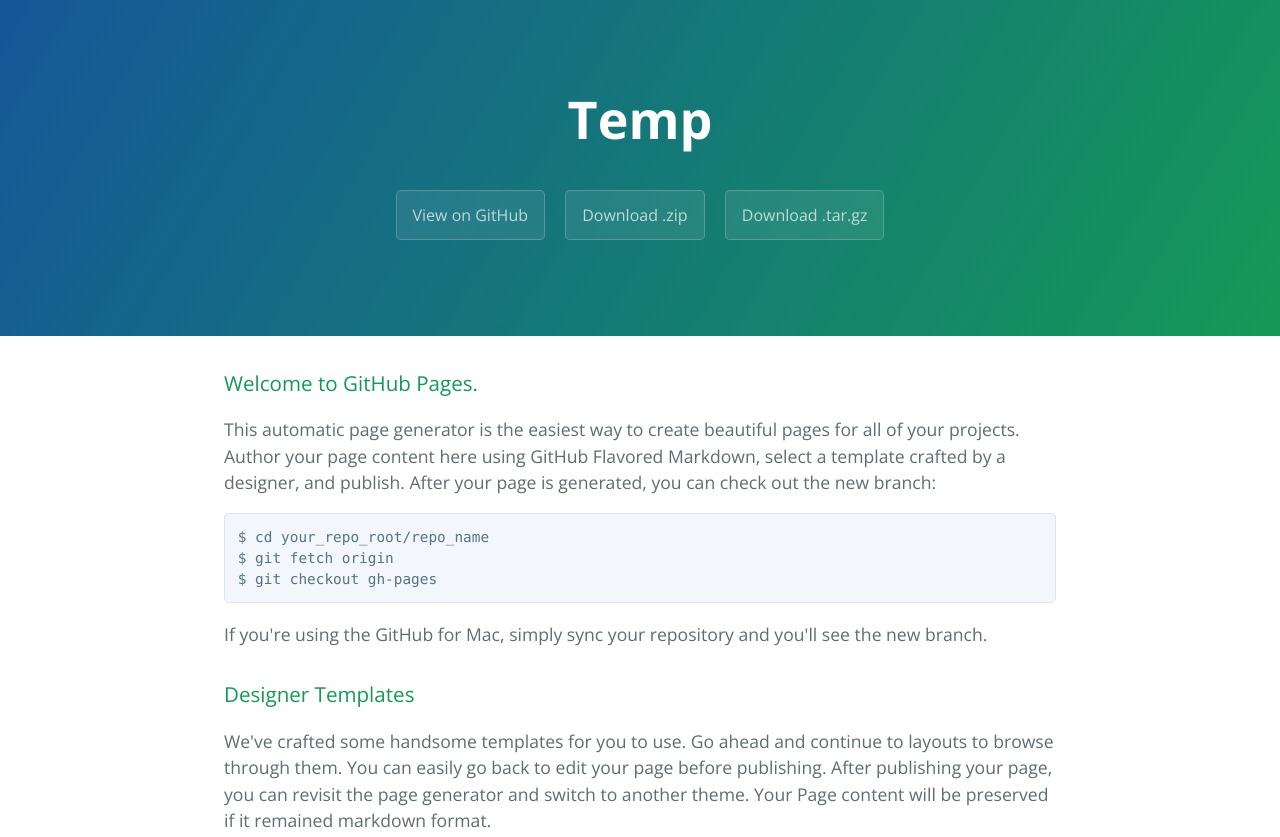
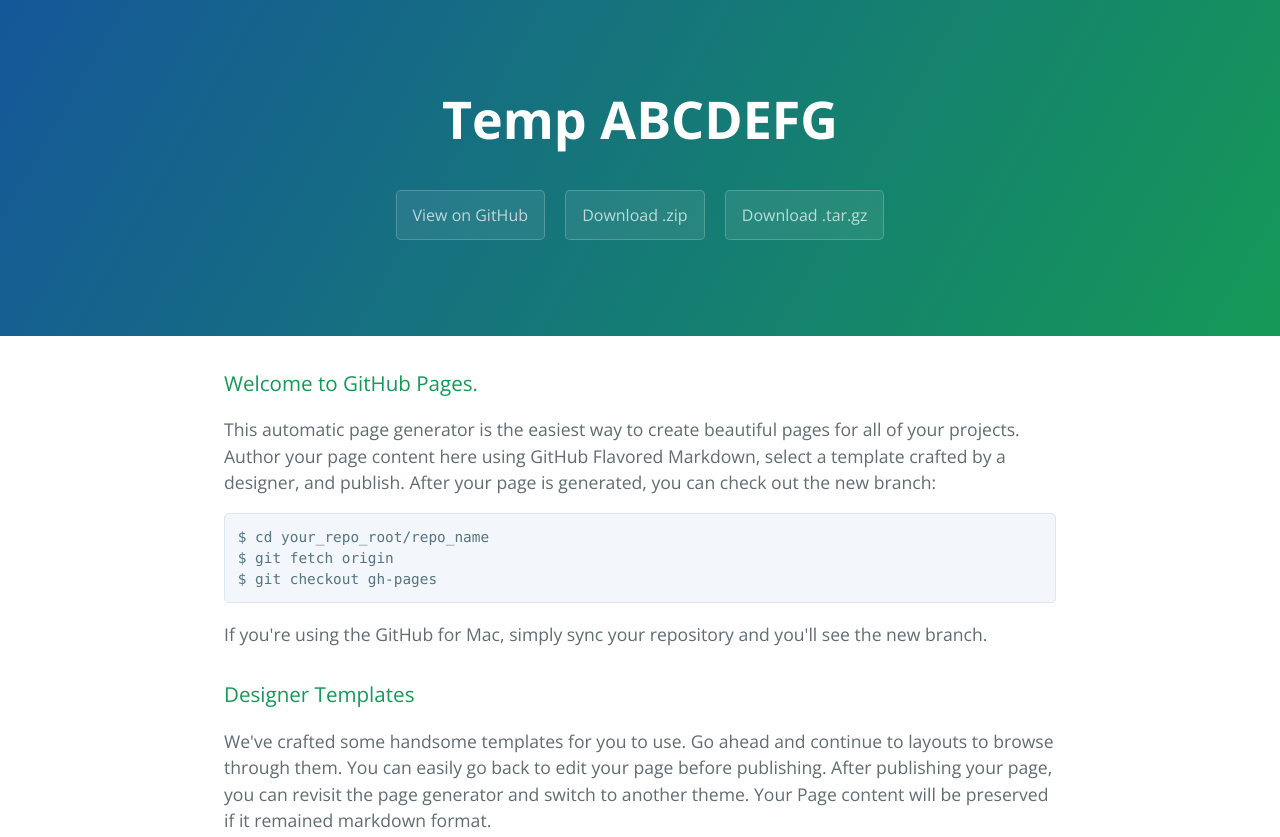
Before and after one commit to bugdevelopment/temp, a plain HTML site: page index.html in a window 1280 px wide. Shown: the top 837 px of the page. Drawn offline with nearby package versions, Linux system fonts and the light colour scheme.

Commit message:
Update index.html

```diff
--- a/index.html
+++ b/index.html
@@ -11,7 +11,7 @@
   </head>
   <body>
     <section class="page-header">
-      <h1 class="project-name">Temp</h1>
+      <h1 class="project-name">Temp ABCDEFG</h1>
       <h2 class="project-tagline"></h2>
       <a href="https://github.com/bugdevelopment/temp" class="btn">View on GitHub</a>
       <a href="https://github.com/bugdevelopment/temp/zipball/master" class="btn">Download .zip</a>
```
